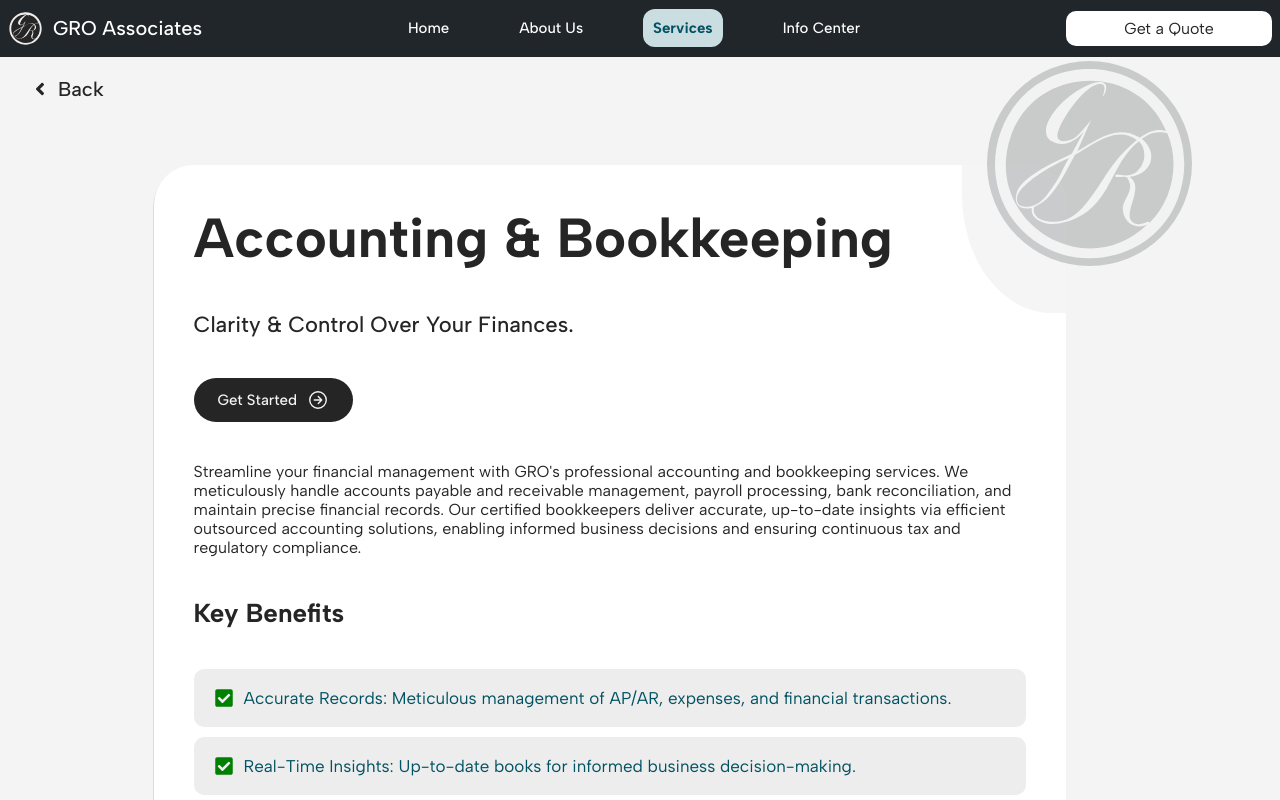
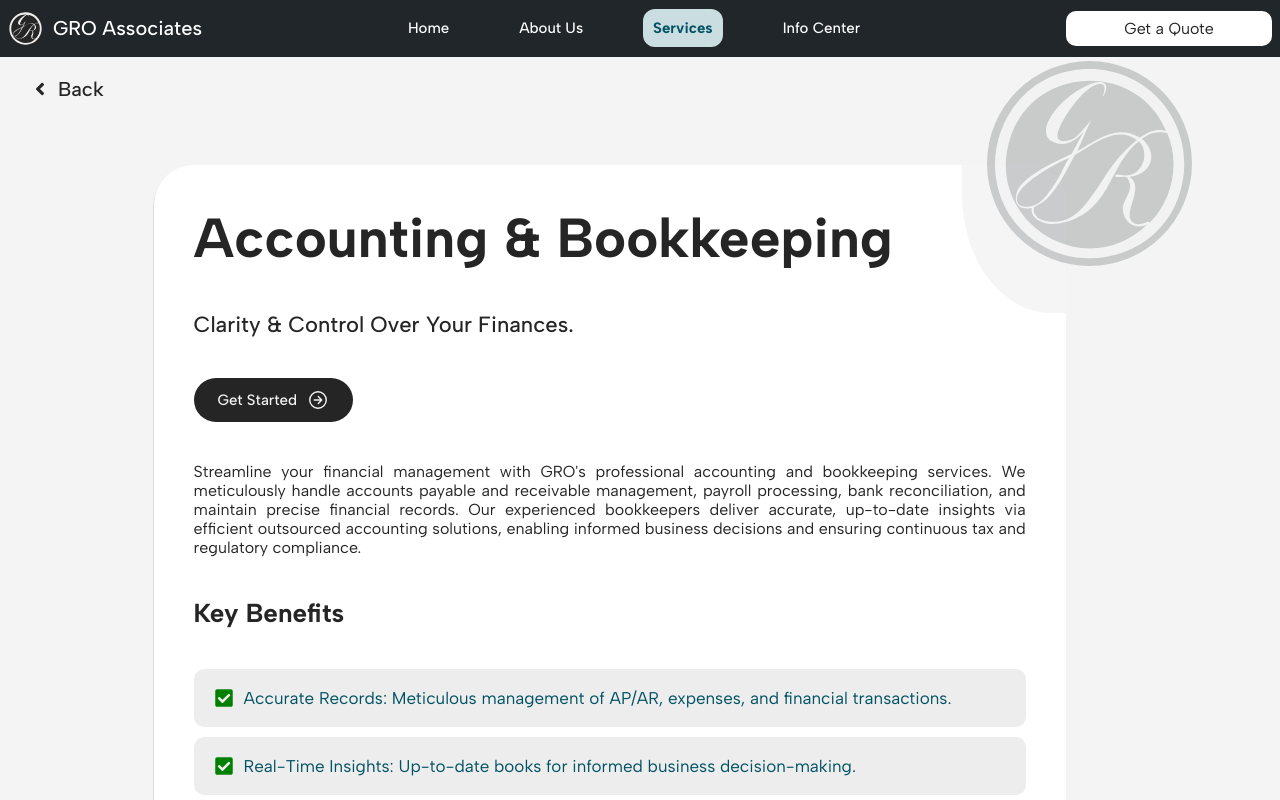
Before and after one commit to mayur-16/gro-website, a React (Create React App) app: page /services/accounting-bookkeeping in a window 1280 px wide. Shown: the top 800 px of the page. Built offline with nearby package versions, Linux system fonts and the light colour scheme; a web font is replaced by a local one.

Commit message:
feedback text changes

```diff
--- a/src/components/GoGro.js
+++ b/src/components/GoGro.js
@@ -78,12 +78,15 @@ export default function GoGroComponent() {
   return (
     <div
       style={{
-        width: '220px',
-        height: '320px',
+        width: '210px',
+        height: '310px',
         // background: 'linear-gradient(180deg, #2C3E50 0%, #34495E 100%)',
         background: '#243139',
         borderRadius: '24px',
-        padding: '24px',
+        paddingLeft: '20px',
+        paddingRight: '20px',
+        paddingTop: '0px',
+        paddingBottom: '15px',
         display: 'flex',
         flexDirection: 'column',
         alignItems: 'center',
@@ -91,7 +94,7 @@ export default function GoGroComponent() {
         overflow: 'hidden'
       }}
     >
-      <h1 style={{ color: 'white', fontSize: '24px', fontWeight: 'bold', marginBottom: '16px' }}>
+      <h1 style={{ color: 'white', fontSize: '24px', fontWeight: 'bold', marginBottom: '20px' }}>
         Savings
       </h1>
 
@@ -140,7 +143,7 @@ export default function GoGroComponent() {
           display: 'flex',
           alignItems: 'center',
           gap: '8px',
-          padding: '12px 24px',
+          padding: '8px 20px',
           backgroundColor: 'white',
           borderRadius: '9999px',
           color: '#01377D',
--- a/src/components/ServiceDetail.css
+++ b/src/components/ServiceDetail.css
@@ -105,7 +105,7 @@
   font-weight: 400;
   color: var(--black1);
   margin: 0;
-  text-align: start;
+  text-align: justify;
 }
 
 .service-detail__benefits-title {
--- a/src/components/ServiceDetail.js
+++ b/src/components/ServiceDetail.js
@@ -22,7 +22,7 @@ function ServiceDetail({ onOpenPopup }) {
       title: 'Income Tax Returns',
       subtitle: "File Your ITR in 59 Minutes! Don't pay more than what's necessary",
       description:
-        "Streamline your financial management with GRO's professional accounting and bookkeeping services. We meticulously handle accounts payable and receivable management, payroll processing, bank reconciliation, and maintain precise financial records. Our certified bookkeepers deliver accurate, up-to-date insights via efficient outsourced accounting solutions, enabling informed business decisions and ensuring continuous tax and regulatory compliance.",
+        "Experience the convenience of a 100% remote income tax filing process. We respect your time by handling your return entirely online, with no need for physical appointments. Our experts meticulously verify all claims and declarations to ensure accuracy, helping you secure the maximum benefits available under tax law at no extra cost",
       keyBenefits: [
         'Speed & Convenience: Streamlined online process, aim for quick turnaround.',
         'Accuracy Guaranteed: Expert review to minimize errors & ensure compliance.',
@@ -79,28 +79,21 @@ function ServiceDetail({ onOpenPopup }) {
        optionalDescription: "Don't pay more than what's necessary",
         },
         {
-            title:'Expert Review & Optimization',
-            description:"A tax expert reviews your filing, ensuring maximum deductions and accurate returns, so you don't pay more than necessary."
+            title:'Approval & delivery',
+            description:"We will follow up for approval and prepare your Digital signature token for delivery."
         },
-        {
-            title: 'Approval & E-Filing',
-            description:'Once you confirm the details, we file your IT return with the Income Tax Department, and you receive an instant acknowledgment.'
-        },
-        {
-            title: 'Confirmation & Support',
-            description:"You'll receive a confirmation email with your ITR filing status and next steps. Need help? Our experts are available at no extra cost!"
-        }
+
 
        ] },
     'tax-advisory': { title: 'Tax Advisory',
       subtitle: 'Expert opinions on complicated tax matters',
-       description: 'Optimize your tax position with our expert tax advisory services. Our certified tax consultants provide tailored strategic tax planning and comprehensive tax compliance management for both individuals and businesses across India. Navigate complex Indian tax regulations confidently as we help you maximize tax savings, ensure full adherence, and proactively manage tax risks. From corporate tax advisory to individual tax filing guidance, trust our reliable solutions for efficient tax management.',
+       description: 'Unlock your full financial potential with our expert tax advisory services. Our expert consultants provide strategic tax planning and meticulous compliance management tailored to your unique needs. We empower individuals and businesses across India to confidently navigate intricate tax laws, maximizing savings while ensuring complete regulatory adherence. Let us proactively manage your tax risks and provide reliable guidance for all your tax obligations',
        keyBenefits: [
         "Optimize Tax Liability: Strategic planning to legally minimize your tax burden.",
         "Ensure Compliance: Stay confidently compliant with complex, ever-changing tax laws.",
         "Risk Management: Identify and mitigate potential tax risks proactively.",
         "Business & Personal Planning: Tailored advice for corporate structures, investments, and personal finances.",
-        "Expert Insights: Leverage the knowledge of certified tax consultants."
+        "Expert Insights: Leverage the knowledge of expert tax consultants."
        ], howItWorks: [
         {
           title: 'Submit Your Details',
@@ -126,7 +119,8 @@ function ServiceDetail({ onOpenPopup }) {
             description:"You'll receive a confirmation email with your ITR filing status and next steps. Need help? Our experts are available at no extra cost!"
         }
        ] },
-    'incorporation-services': { title: 'Incorporation Services', subtitle: "We'll help you open your business doors", description: "Launch your venture smoothly with GRO's expert business incorporation services in India. Our company registration consultants handle everything from private limited company registration, LLP registration, and partnership formation to ensuring legal compliance and advising on optimal tax structuring for startups. We provide end-to-end new company formation assistance, making the entire business setup services process efficient and saving you valuable time.",
+    'incorporation-services': { title: 'Incorporation Services', subtitle: "We'll help you open your business doors",
+       description: "Launch your venture smoothly with GRO's expert business incorporation services in India. Our registration consultants handle everything from Private limited company registration, LLP registration, and partnership formation to ensuring legal compliance and advising on optimal tax structuring for startups. We provide end-to-end new company formation assistance, making the entire business setup services process efficient and saving you valuable time.",
        keyBenefits: [
         "Fast Formation: Streamlined process for quick Company, LLP, or Partnership registration.",
         "Compliance Assured: Ensure all initial legal and ROC compliance requirements are met.",
@@ -160,7 +154,7 @@ function ServiceDetail({ onOpenPopup }) {
         }
        ] },
     'gst-filing': { title: 'GST Returns', subtitle: 'We handle your GST registration, filing, and compliance accurately, so you avoid penalties and maximize credits.',
-      description: "Launch your venture smoothly with our expert business incorporation services in India. Our company registration consultants handle everything from private limited company registration, LLP registration, and partnership formation to ensuring legal compliance and advising on optimal tax structuring for startups. We provide end-to-end new company formation assistance, making the entire business setup services process efficient and saving you valuable time.",
+      description: "Simplify GST compliance with our expert services. We handle GST registration, filing returns, audits to ensure accuracy and adherence to regulations. Our certified GST consultants help businesses avoid penalties, maximize input tax credits, and stay updated on GST laws.",
        keyBenefits: [
         "Timely Filing: Ensure all your GST returns (GSTR-1, GSTR-3B, etc.) are filed accurately and on time.",
         "Maximize ITC: Proper reconciliation to ensure you claim all eligible Input Tax Credits.",
@@ -193,9 +187,7 @@ function ServiceDetail({ onOpenPopup }) {
         }
        ] },
     'accounting-bookkeeping': { title: 'Accounting & Bookkeeping', subtitle: 'Clarity & Control Over Your Finances.',
-         description: "Streamline your financial management with GRO's professional accounting and bookkeeping services. "+
-         "We meticulously handle accounts payable and receivable management, payroll processing, bank reconciliation, and maintain precise financial records. "+
-         "Our certified bookkeepers deliver accurate, up-to-date insights via efficient outsourced accounting solutions, enabling informed business decisions and ensuring continuous tax and regulatory compliance.",
+         description: "Streamline your financial management with GRO's professional accounting and bookkeeping services. We meticulously handle accounts payable and receivable management, payroll processing, bank reconciliation, and maintain precise financial records. Our experienced bookkeepers deliver accurate, up-to-date insights via efficient outsourced accounting solutions, enabling informed business decisions and ensuring continuous tax and regulatory compliance.",
          keyBenefits: [
             "Accurate Records: Meticulous management of AP/AR, expenses, and financial transactions.",
             "Real-Time Insights: Up-to-date books for informed business decision-making.",
@@ -265,7 +257,7 @@ function ServiceDetail({ onOpenPopup }) {
        subtitle: 'Right to invest or Wrong?',
       description: "Navigate tax disputes effectively with GRO's specialized Indian tax litigation services. Our experienced tax consultants provide expert representation in complex tax dispute resolution cases, including Income Tax litigation, GST litigation, and matters related to Service Tax, Central Excise, and Customs. We handle tax appeals, represent clients before tax tribunals and courts, ensuring compliance, aiming to minimize tax liabilities, and protecting your financial interests.",
        keyBenefits: [
-        "Expert Representation: Skilled representation before Assessing Officers, Appeals, Tribunals & Courts.",
+        "Expert Representation: Skilled representation before Assessing Officers, Appellate authorities, Tribunals & Courts.",
         "Strategic Defense: Develop strong arguments based on tax law and case precedents.",
         "Minimize Liabilities: Aim to reduce potential tax demands, interest, and penalties.",
         "Navigate Procedures: Expert handling of complex litigation processes and documentation.",
@@ -298,7 +290,7 @@ function ServiceDetail({ onOpenPopup }) {
         ] },
     'trademark-services': {
       title: 'Trademark Services',
-       subtitle: "Protect your unique brand name and logo , let's secure your trademark registration in India.",
+       subtitle: "Protect your unique brand name and logo , let's secure your trademark in India.",
        description: 'Protect your valuable brand identity with our expert trademark services in India. Our team handles comprehensive trademark search, manages the entire trademark registration process, assists with timely trademark renewal, and advises on trademark enforcement strategies. Safeguard your intellectual property (IP) and secure your unique brand identity from potential disputes with our certified trademark consultants.',
         keyBenefits: [
           "Exclusive Rights: Gain legal right to use your brand name/logo nationwide for specific goods/services.",
```
Also changed, not shown: 1 other file (tests, documents, lock files or other folders).
